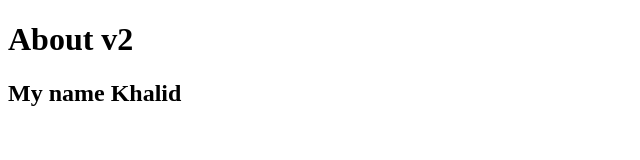
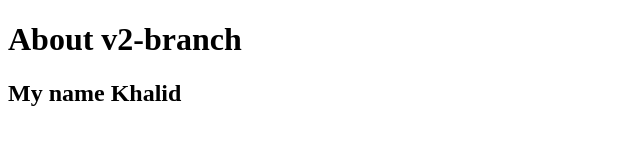
Before and after one commit to kalamoudi214/My-project, a plain HTML site: page about.html in a window 1280 px wide. Shown: the whole page, without its empty margins (0-640 px from the left). Drawn offline with Linux system fonts and the light colour scheme.

```diff
--- a/about.html
+++ b/about.html
@@ -3,7 +3,7 @@
     <title>about page</title>
 </head>
 <body>
-    <h1>About v2</h1>
+    <h1>About v2-branch</h1>
     <h2>My name Khalid</h2>
 
 </body>
```
